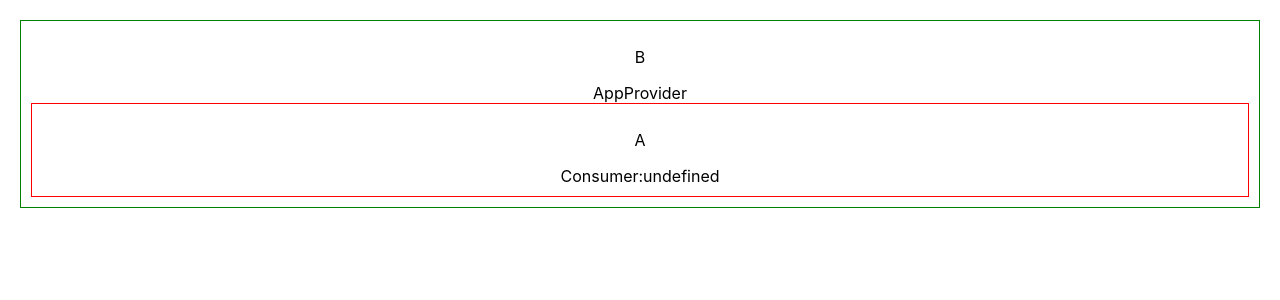
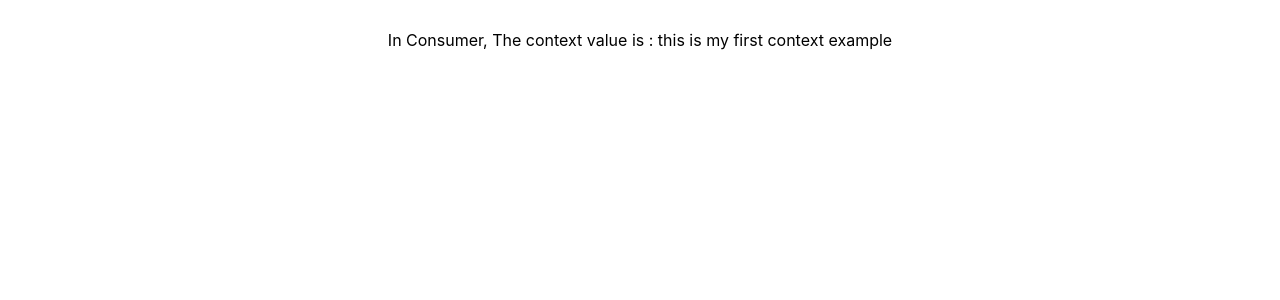
Before and after one commit to jadhavrajesh/react-practice, a React (Create React App) app: page / in a window 1280 px wide. Shown: the top 300 px of the page. Built offline with nearby package versions, Linux system fonts and the light colour scheme.

Commit message:
Added context example, completed

```diff
--- a/src/App.js
+++ b/src/App.js
@@ -1,53 +1,26 @@
 import React, { Component } from 'react';
-// import logo from './logo.svg';
 import './App.css';
 import { MyContext } from './concepts/context/ex1';
 
-class AppProvider extends Component {
-  render() {
-    return <MyContext.Provider value='this is my first context example'>
-      AppProvider
-    </MyContext.Provider>;
-  }
-}
-
 function A() {
   return (
-    <div style={{ "border": "1px solid red"}}>
-      <p>A</p>
+    <div>
       <MyContext.Consumer>
         {(context) => {
           console.log('context:', context);
-          return 'Consumer:'+context;
+          return 'In Consumer, The context value is : '+context;
         }}
       </MyContext.Consumer>
     </div>
   );
 }
 
-function B() {
-  return (
-    <div style={{"border": "1px solid green"}}>
-      <p>B</p>
-      <AppProvider/>
-      <A />
-    </div>
-  );
-}
-
-// function C() {
-//   return (
-//     <div style={{"border": "1px solid blue"}}>
-//       <p>C</p>
-//       <A />
-//     </div>
-//   );
-// }
-
 function App() {
   return (
     <div className="App">
-      <B/>
+      <MyContext.Provider value='this is my first context example'>
+        <A />
+      </MyContext.Provider>
     </div>
   );
 }
--- a/src/concepts/context/ex1/context.js
+++ b/src/concepts/context/ex1/context.js
@@ -1,6 +1,4 @@
 import React from 'react';
 
-export const MyContext = React.createContext(
-    // 'default value'
-    // optional default value
-);
+export const MyContext = React.createContext('default value');
+// optional default value
```
